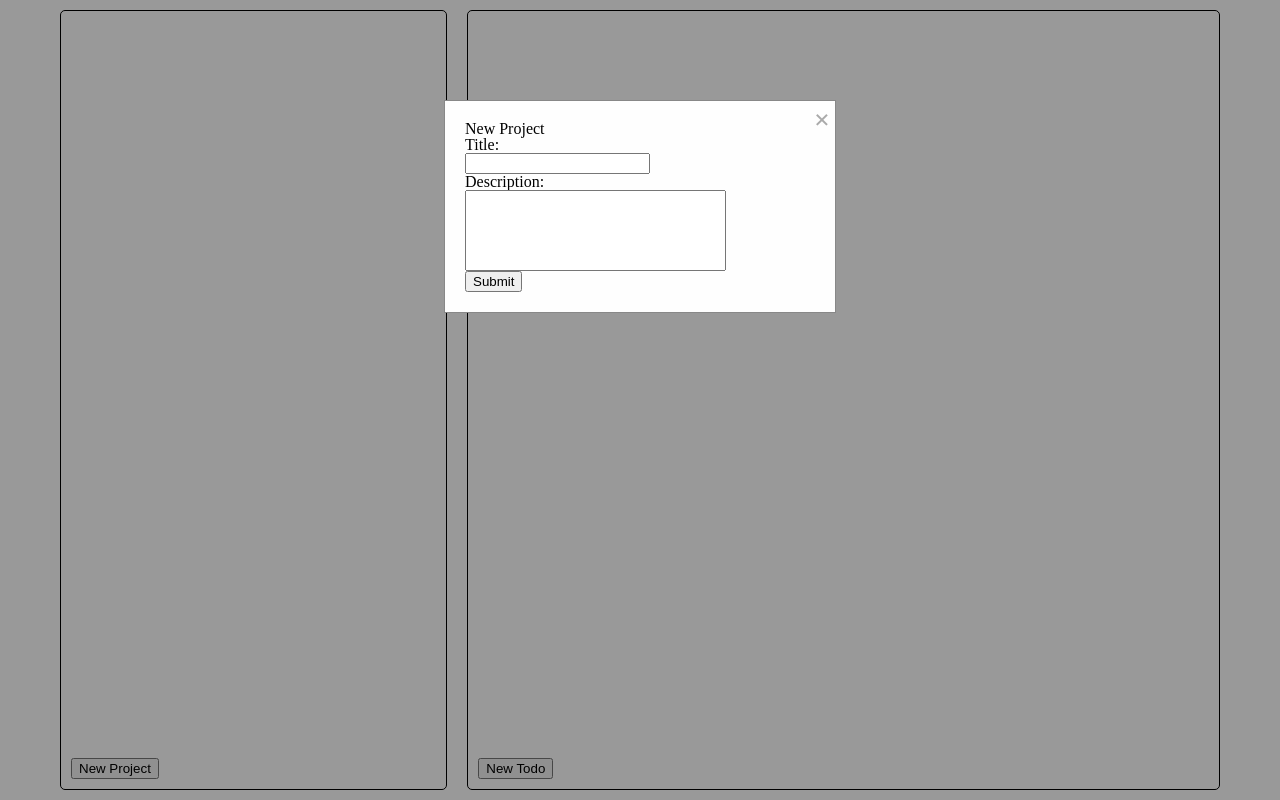
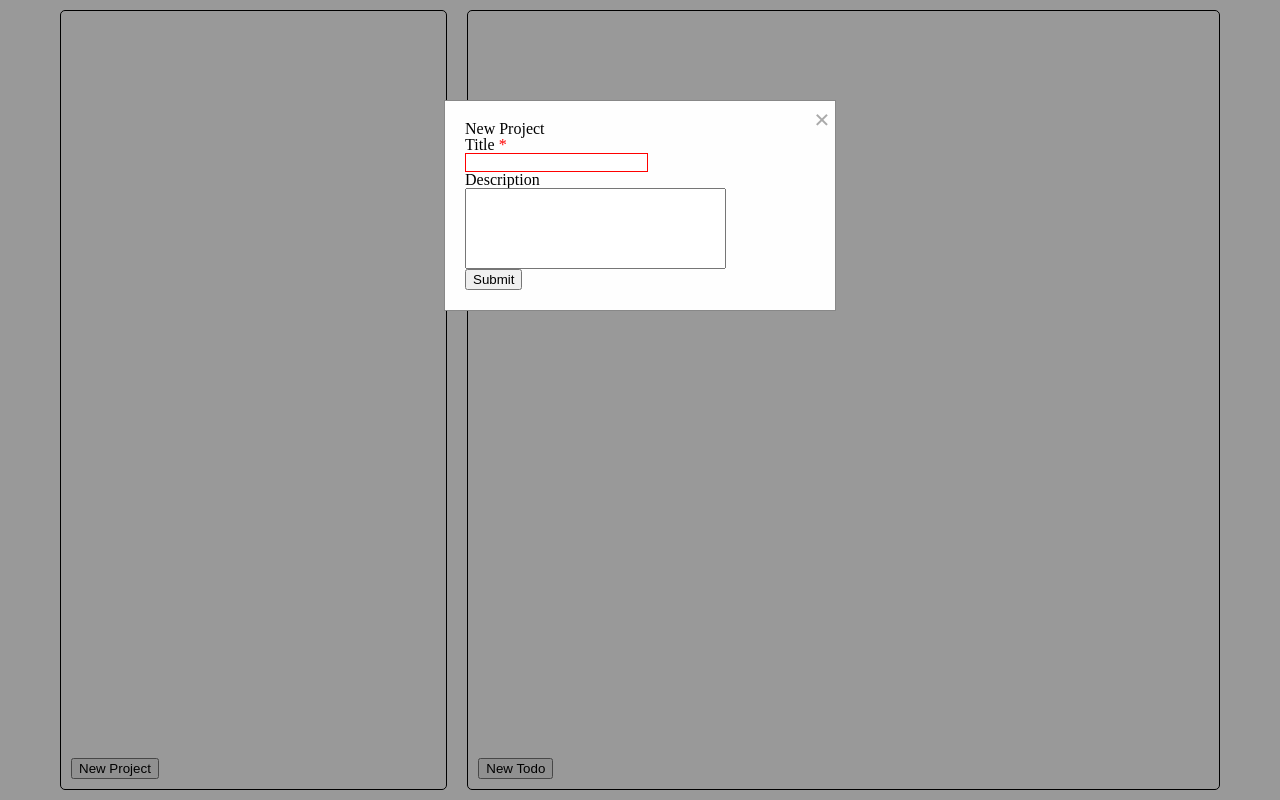
Before and after one commit to lbackman/todo-list, a website built with webpack: page src/index.html in a window 1280 px wide. Both pictures are taken after a click on the button "New Project". Built offline with nearby package versions, Linux system fonts and the light colour scheme.

Commit message:
Add form data verification

```diff
--- a/src/index.html
+++ b/src/index.html
@@ -16,9 +16,9 @@
         <h2>New Project</h2>
         <span class="close">&times;</span>
         <form class="modal-form" action="">
-          <label for="project-title">Title:</label>
-          <input type="text" id="project-title" name="title" class="input">
-          <label for="project-description">Description:</label>
+          <label for="project-title" class="required">Title</label>
+          <input type="text" id="project-title" name="title" class="input" required>
+          <label for="project-description">Description</label>
           <textarea name="description" id="project-description" cols="30" rows="5" maxlength="150" class="input"></textarea>
           <input id="create-project" type="submit" value="Submit">
         </form>
@@ -35,18 +35,19 @@
         <h2>New Todo</h2>
         <span class="close">&times;</span>
         <form class="modal-form" action="">
-          <label for="todo-title">Title:</label>
-          <input type="text" id="todo-title" name="title" class="input">
-          <label for="todo-description">Description:</label>
-          <textarea name="description" id="todo-description" cols="30" rows="5" maxlength="150" class="input"></textarea>
-          <label for="priority">Priority:</label>
-          <select name="priority" id="priority" class="input">
+          <label for="todo-title" class="required">Title</label>
+          <input type="text" id="todo-title" name="title" class="input" required>
+          <label for="priority" class="required">Priority</label>
+          <select name="priority" id="priority" class="input" required>
+            <option disabled selected value=""> -- select priority -- </option>
             <option value="low">Low</option>
             <option value="normal">Normal</option>
             <option value="high">High</option>
           </select>
-          <label for="dueDate">Due date:</label>
-          <input type="date" id="dueDate" name="dueDate" class="input"/>
+          <label for="dueDate" class="required">Due date</label>
+          <input type="date" id="dueDate" name="dueDate" class="input" required/>
+          <label for="todo-description">Description</label>
+          <textarea name="description" id="todo-description" cols="30" rows="5" maxlength="150" class="input"></textarea>
           <input id="create-todo" type="submit" value="Submit">
         </form>
       </div>
--- a/src/style.css
+++ b/src/style.css
@@ -131,3 +131,16 @@ button {
 textarea {
   resize: none;
 }
+
+.input:required {
+  border: 1px solid green;
+}
+
+.input:required:invalid {
+  border: 1px solid red;
+}
+
+.required:after {
+  content: " *";
+  color: red;
+}
```
